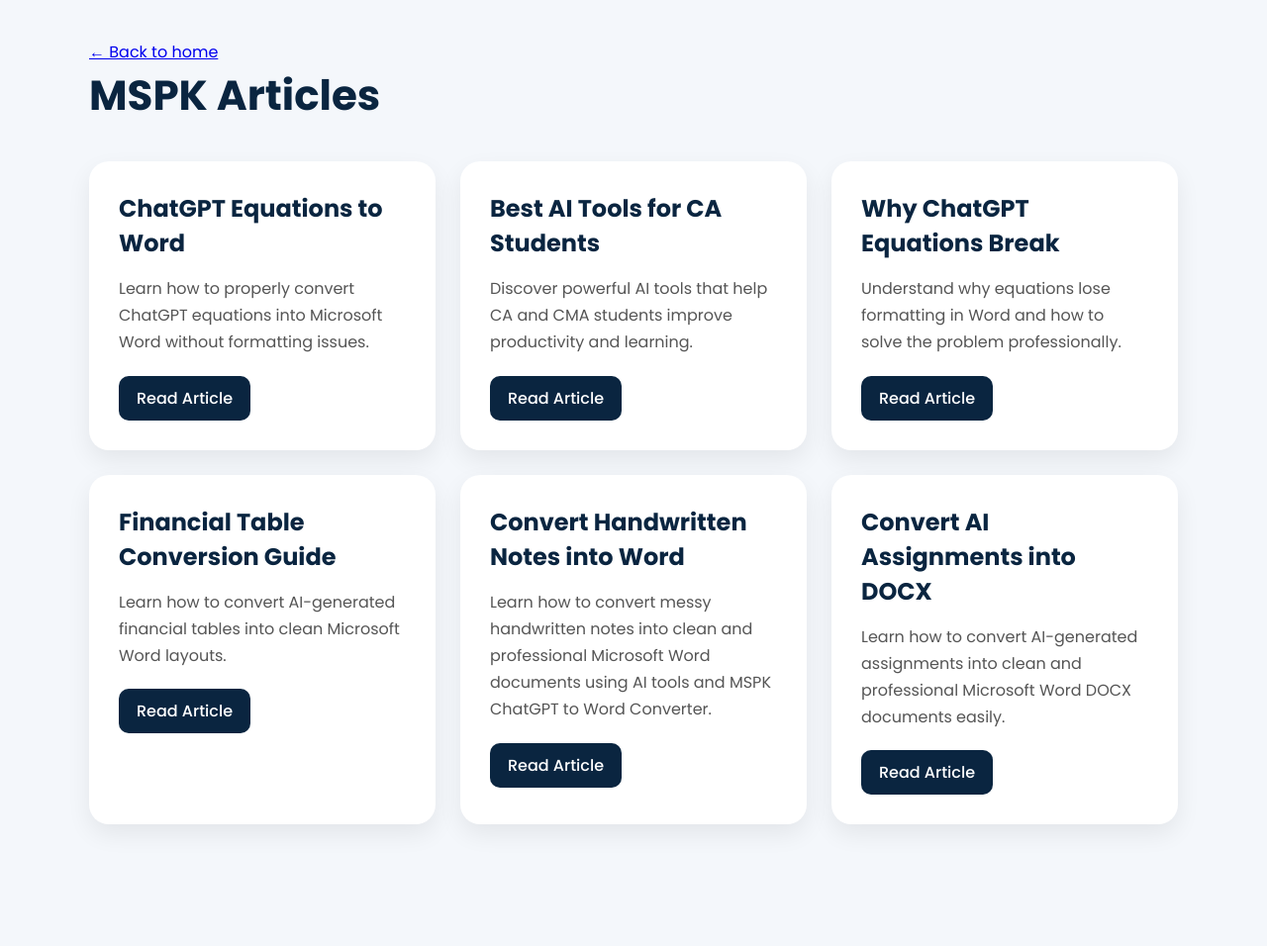
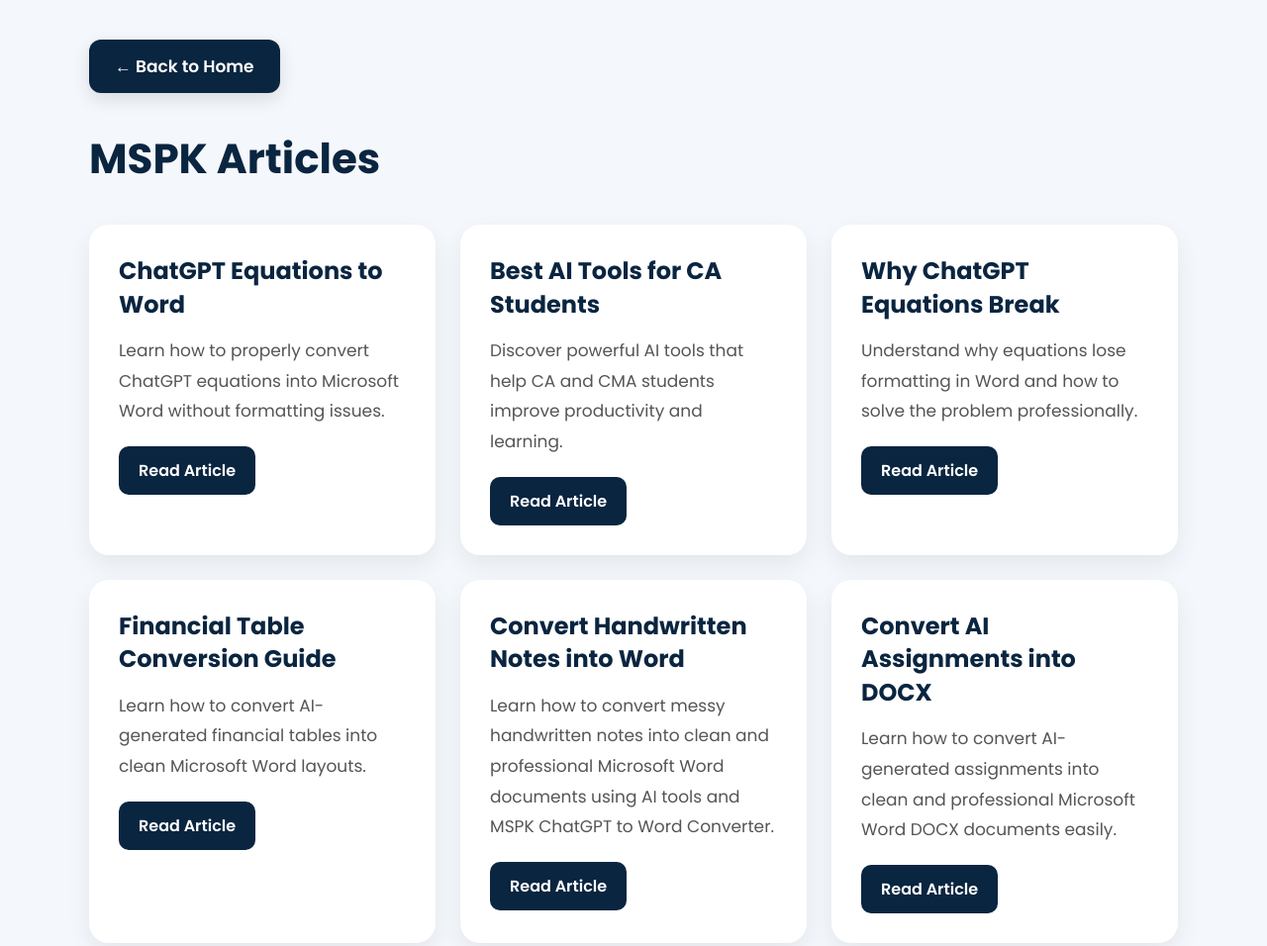
Before and after one commit to mspkforchartered-alt/mspk-chatgpt-word-converter, a plain HTML site: page frontend/articles.html in a window 1280 px wide. Shown: the whole page at 99% size. Before the commit the page ends 873 px from the top, so only its background shows below. Drawn offline with Linux system fonts and the light colour scheme.

Commit message:
Updated articles page UI

```diff
--- a/frontend/articles.html
+++ b/frontend/articles.html
@@ -54,21 +54,41 @@
 
 .home-btn{
 
-    display:inline-block;
+    display:inline-flex;
+
+    align-items:center;
+
+    gap:8px;
 
     text-decoration:none;
 
-    background:#0a2540;
+    background:#0A2540;
 
     color:white;
 
-    padding:12px 22px;
+    padding:14px 26px;
 
-    border-radius:10px;
+    border-radius:12px;
 
     margin-bottom:35px;
 
     font-weight:600;
+
+    font-size:17px;
+
+    transition:0.3s ease;
+
+    box-shadow:0 6px 18px rgba(0,0,0,0.12);
+
+}
+
+.home-btn:hover{
+
+    background:#12355d;
+
+    transform:translateY(-3px);
+
+    box-shadow:0 10px 24px rgba(0,0,0,0.18);
 
 }
 
@@ -120,6 +140,8 @@
 
     font-size:24px;
 
+    line-height:1.4;
+
 }
 
 .article-card p{
@@ -128,7 +150,9 @@
 
     margin-bottom:20px;
 
-    line-height:1.7;
+    line-height:1.8;
+
+    font-size:17px;
 
 }
 
@@ -142,17 +166,21 @@
 
     color:white;
 
-    padding:10px 18px;
+    padding:12px 20px;
 
     border-radius:10px;
 
-    font-weight:500;
+    font-weight:600;
+
+    transition:0.3s ease;
 
 }
 
 .read-btn:hover{
 
     background:#12355d;
+
+    transform:translateY(-2px);
 
 }
 
@@ -172,8 +200,8 @@
 
 <div class="container">
 
-    <a href="index.html" class="Back ">
-        ← Back to home
+    <a href="index.html" class="home-btn">
+        ← Back to Home
     </a>
 
     <h1>
@@ -246,7 +274,6 @@
 
         </div>
 
-
         <div class="article-card">
 
             <h2>
```
Lines whose indentation alone changed are shown as unchanged.
